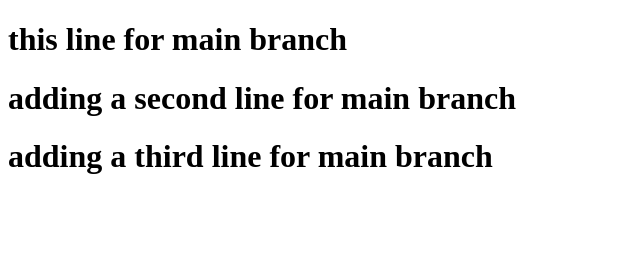
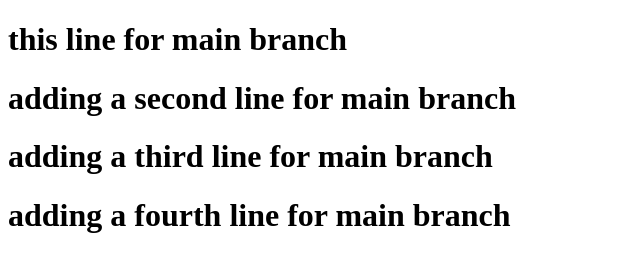
Before and after one commit to anas-makhool/project-x, a plain HTML site: page index.html in a window 1280 px wide. Shown: the whole page, without its empty margins (0-640 px from the left). Drawn offline with Linux system fonts and the light colour scheme.

Commit message:
main-4 (forgot)

```diff
--- a/index.html
+++ b/index.html
@@ -9,5 +9,6 @@
     <h1>this line for main branch</h1>
     <h1>adding a second line for main branch</h1>
     <h1>adding a third line for main branch</h1>
+    <h1>adding a fourth line for main branch</h1>
 </body>
 </html>
```
